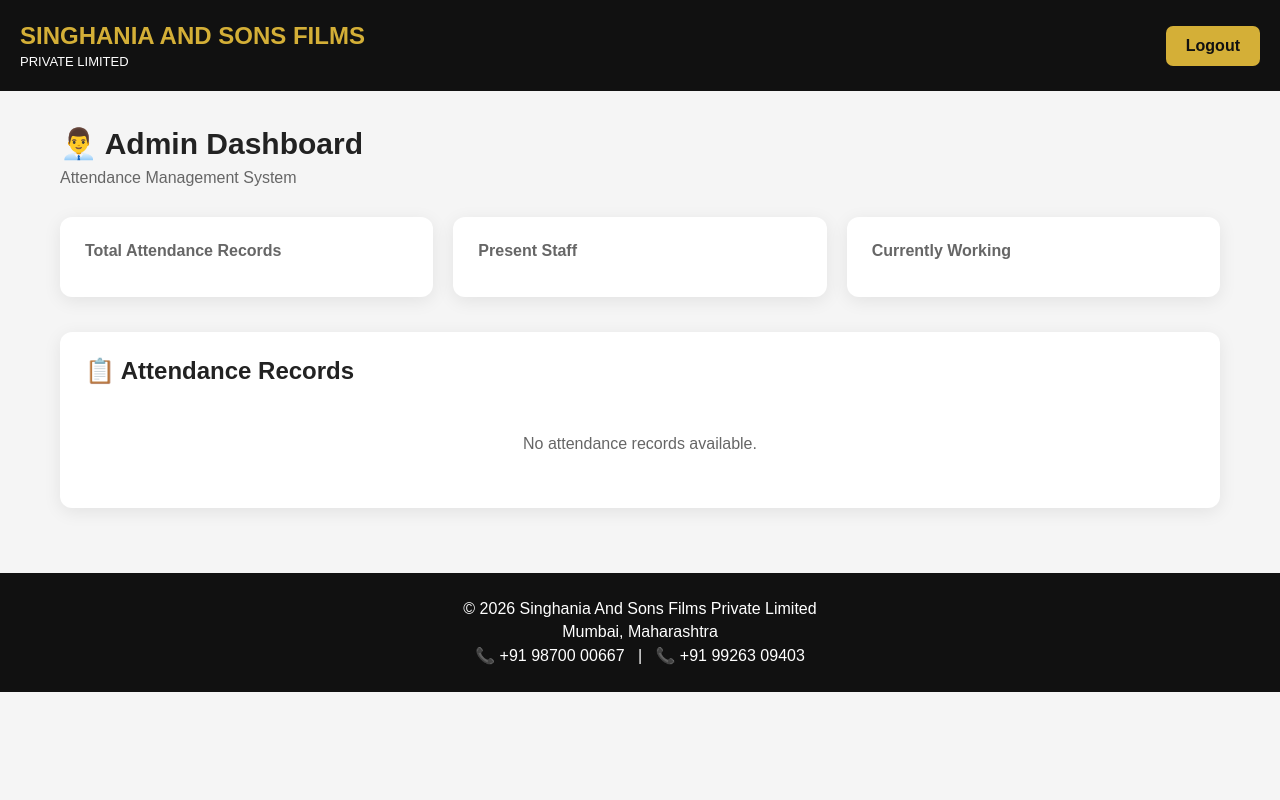
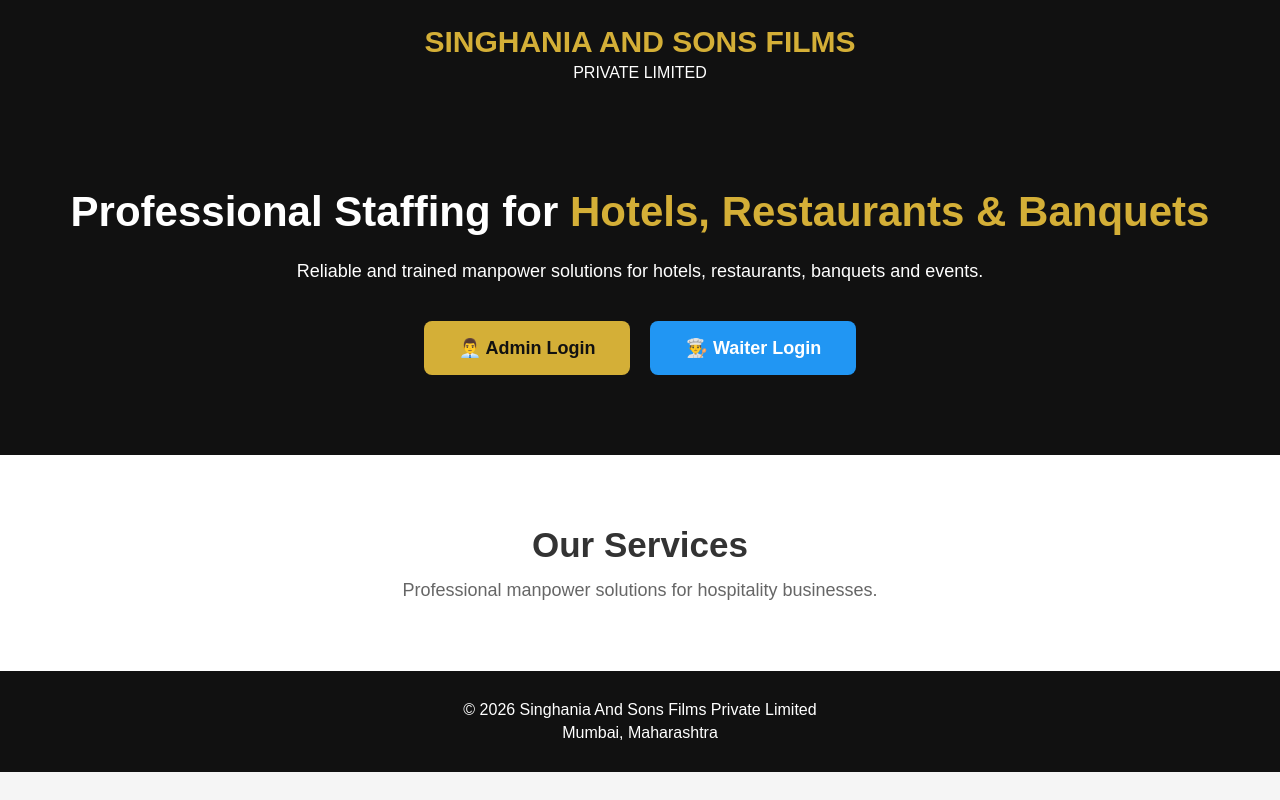
Before and after one commit to adityasingghhhh/singhania-staffing-website, a Python web app: template templates/admin.html in a window 1280 px wide. Run offline with Jinja, Linux system fonts and the light colour scheme; the template is opened without the code that fills it, so the values that code supplies are empty.

Commit message:
Fix admin and waiter login

```diff
--- a/app.py
+++ b/app.py
@@ -493,11 +493,6 @@ def admin():
 @app.route("/logout")
 def logout():
 
-    session.clear()
-
-    return redirect("/")
-
-
 # =========================================================
 # RUN APPLICATION
 # =========================================================
--- a/templates/admin.html
+++ b/templates/admin.html
@@ -1,10 +1,11 @@
 <!DOCTYPE html>
 <html lang="en">
+
 <head>
     <meta charset="UTF-8">
     <meta name="viewport" content="width=device-width, initial-scale=1.0">
 
-    <title>Admin Dashboard | Singhania And Sons Films</title>
+    <title>Singhania And Sons Films Private Limited</title>
 
     <style>
         * {
@@ -22,158 +23,126 @@
         header {
             background: #111;
             color: white;
-            padding: 22px 20px;
-            display: flex;
-            justify-content: space-between;
-            align-items: center;
+            text-align: center;
+            padding: 25px 15px;
         }
 
-        .brand h1 {
+        header h1 {
             color: #d4af37;
-            font-size: 24px;
+            font-size: 30px;
+            margin-bottom: 5px;
         }
 
-        .brand p {
-            font-size: 13px;
-            margin-top: 4px;
+        header p {
+            font-size: 16px;
         }
 
-        .logout {
-            background: #d4af37;
-            color: #111;
+        .hero {
+            background: #111;
+            color: white;
+            text-align: center;
+            padding: 80px 20px;
+        }
+
+        .hero h2 {
+            font-size: 42px;
+            line-height: 1.2;
+            margin-bottom: 20px;
+        }
+
+        .hero h2 span {
+            color: #d4af37;
+        }
+
+        .hero p {
+            max-width: 800px;
+            margin: auto;
+            font-size: 18px;
+            line-height: 1.6;
+        }
+
+        .login-buttons {
+            margin-top: 35px;
+            display: flex;
+            justify-content: center;
+            gap: 20px;
+            flex-wrap: wrap;
+        }
+
+        .login-buttons a {
             text-decoration: none;
-            padding: 11px 20px;
-            border-radius: 7px;
+            display: inline-block;
+            padding: 16px 35px;
+            border-radius: 8px;
+            font-size: 18px;
             font-weight: bold;
         }
 
-        .container {
-            max-width: 1200px;
-            margin: auto;
-            padding: 35px 20px;
-        }
-
-        .welcome {
-            margin-bottom: 30px;
-        }
-
-        .welcome h2 {
-            font-size: 30px;
-            margin-bottom: 8px;
-        }
-
-        .welcome p {
-            color: #666;
-        }
-
-        .cards {
-            display: grid;
-            grid-template-columns: repeat(3, 1fr);
-            gap: 20px;
-            margin-bottom: 35px;
-        }
-
-        .card {
-            background: white;
-            padding: 25px;
-            border-radius: 12px;
-            box-shadow: 0 4px 18px rgba(0,0,0,0.08);
-        }
-
-        .card h3 {
-            color: #666;
-            font-size: 16px;
-            margin-bottom: 12px;
-        }
-
-        .number {
-            font-size: 38px;
-            font-weight: bold;
+        /* ADMIN LOGIN */
+        .admin-login {
+            background: #d4af37;
             color: #111;
         }
 
-        .working {
-            color: #168a3b;
+        /* WAITER LOGIN */
+        .waiter-login {
+            background: #2196f3;
+            color: white;
         }
 
-        .table-box {
+        .services {
             background: white;
-            padding: 25px;
-            border-radius: 12px;
-            box-shadow: 0 4px 18px rgba(0,0,0,0.08);
-            overflow-x: auto;
+            text-align: center;
+            padding: 70px 20px;
         }
 
-        .table-box h2 {
-            margin-bottom: 20px;
+        .services h2 {
+            font-size: 35px;
+            margin-bottom: 15px;
+            color: #333;
         }
 
-        table {
-            width: 100%;
-            border-collapse: collapse;
-            min-width: 850px;
-        }
-
-        th {
-            background: #111;
-            color: #d4af37;
-            padding: 14px 10px;
-            text-align: left;
-        }
-
-        td {
-            padding: 13px 10px;
-            border-bottom: 1px solid #eee;
-        }
-
-        tr:hover {
-            background: #fafafa;
-        }
-
-        .present {
-            color: #168a3b;
-            font-weight: bold;
-        }
-
-        .left {
-            color: #555;
-        }
-
-        .status-working {
-            color: #168a3b;
-            font-weight: bold;
+        .services p {
+            color: #666;
+            font-size: 18px;
         }
 
         footer {
             background: #111;
             color: white;
             text-align: center;
-            padding: 22px;
-            margin-top: 30px;
+            padding: 25px 15px;
         }
 
         footer p {
             margin: 5px;
         }
 
-        @media (max-width: 800px) {
+        @media (max-width: 600px) {
 
-            header {
-                flex-direction: column;
-                gap: 15px;
-                text-align: center;
+            header h1 {
+                font-size: 24px;
             }
 
-            .cards {
-                grid-template-columns: 1fr;
+            .hero {
+                padding: 60px 15px;
             }
 
-            .welcome h2 {
-                font-size: 25px;
+            .hero h2 {
+                font-size: 30px;
             }
 
-            .container {
-                padding: 25px 12px;
+            .hero p {
+                font-size: 16px;
+            }
+
+            .login-buttons {
+                flex-direction: column;
+                align-items: center;
+            }
+
+            .login-buttons a {
+                width: 230px;
             }
         }
     </style>
@@ -182,186 +151,60 @@
 <body>
 
     <header>
-
-    <div class="brand">
         <h1>SINGHANIA AND SONS FILMS</h1>
         <p>PRIVATE LIMITED</p>
-    </div>
-
-    <a href="/logout" class="logout">
-        Logout
-    </a>
-
     </header>
 
 
-<div class="container">
+    <section class="hero">
 
-    <div class="welcome">
-        <h2>👨‍💼 Admin Dashboard</h2>
-        <p>Attendance Management System</p>
-    </div>
+        <h2>
+            Professional Staffing for
+            <span>Hotels, Restaurants & Banquets</span>
+        </h2>
+
+        <p>
+            Reliable and trained manpower solutions for hotels,
+            restaurants, banquets and events.
+        </p>
 
 
-    <!-- SUMMARY CARDS -->
+        <div class="login-buttons">
 
-    <div class="cards">
-
-        <div class="card">
-            <h3>Total Attendance Records</h3>
-            <div class="number">
-                {{ total }}
-            </div>
-        </div>
+            <!-- ADMIN LOGIN -->
+            <a href="{{ url_for('admin_login') }}" class="admin-login">
+                👨‍💼 Admin Login
+            </a>
 
 
-        <div class="card">
-            <h3>Present Staff</h3>
-            <div class="number present">
-                {{ present }}
-            </div>
-        </div>
-
-
-        <div class="card">
-            <h3>Currently Working</h3>
-            <div class="number working">
-                {{ working }}
-            </div>
-        </div>
+            <!-- WAITER LOGIN -->
+            <a href="{{ url_for('waiter_login') }}" class="waiter-login">
+                👨‍🍳 Waiter Login
+            </a>
 
         </div>
 
-
-    <!-- ATTENDANCE TABLE -->
-
-    <div class="table-box">
-
-        <h2>📋 Attendance Records</h2>
-
-        {% if records %}
-
-        <table>
-
-            <thead>
-
-                <tr>
-                    <th>ID</th>
-                    <th>Name</th>
-                    <th>Hotel</th>
-                    <th>Date</th>
-                    <th>Arrival Time</th>
-                    <th>Leaving Time</th>
-                    <th>Location</th>
-                    <th>Status</th>
-                </tr>
-
-            </thead>
+    </section>
 
 
-            <tbody>
+    <section class="services">
 
-                {% for record in records %}
+        <h2>Our Services</h2>
 
-                <tr>
-
-                    <td>
-                        {{ record["id"] }}
-                    </td>
-
-                    <td>
-                        {{ record["name"] }}
-                    </td>
-
-                    <td>
-                        {{ record["hotel"] }}
-                    </td>
-
-                    <td>
-                        {{ record["date"] }}
-                    </td>
-
-                    <td>
-                        {{ record["arrival_time"] or "-" }}
-                    </td>
-
-                    <td>
-                        {{ record["leaving_time"] or "-" }}
-                    </td>
-
-                    <td>
-
-                        {% if record["latitude"] and record["longitude"] %}
-
-                            📍 Verified
-
-                        {% else %}
-
-                            Not Verified
-
-                        {% endif %}
-
-                    </td>
-
-                    <td>
-
-                        {% if record["arrival_time"] and not record["leaving_time"] %}
-
-                            <span class="status-working">
-                                Working
-                            </span>
-
-                        {% elif record["leaving_time"] %}
-
-                            <span class="left">
-                                Completed
-                            </span>
-
-                        {% else %}
-
-                            -
-
-                        {% endif %}
-
-                    </td>
-
-                </tr>
-
-                {% endfor %}
-
-            </tbody>
-
-        </table>
-
-        {% else %}
-
-        <p style="color:#666; text-align:center; padding:30px;">
-            No attendance records available.
+        <p>
+            Professional manpower solutions for hospitality businesses.
         </p>
 
-        {% endif %}
-
-    </div>
-
-</div>
+    </section>
 
 
     <footer>
 
-    <p>
-        © 2026 Singhania And Sons Films Private Limited
-    </p>
-
-    <p>
-        Mumbai, Maharashtra
-    </p>
-
-    <p>
-        📞 +91 98700 00667 &nbsp; | &nbsp;
-        📞 +91 99263 09403
-    </p>
+        <p>© 2026 Singhania And Sons Films Private Limited</p>
+        <p>Mumbai, Maharashtra</p>
 
     </footer>
 
 </body>
+
 </html>
```
Also changed, not shown: templates/admin_login.html (+42 -13 lines), templates/index.html (+36 -54 lines). Lines whose indentation alone changed are shown as unchanged.
